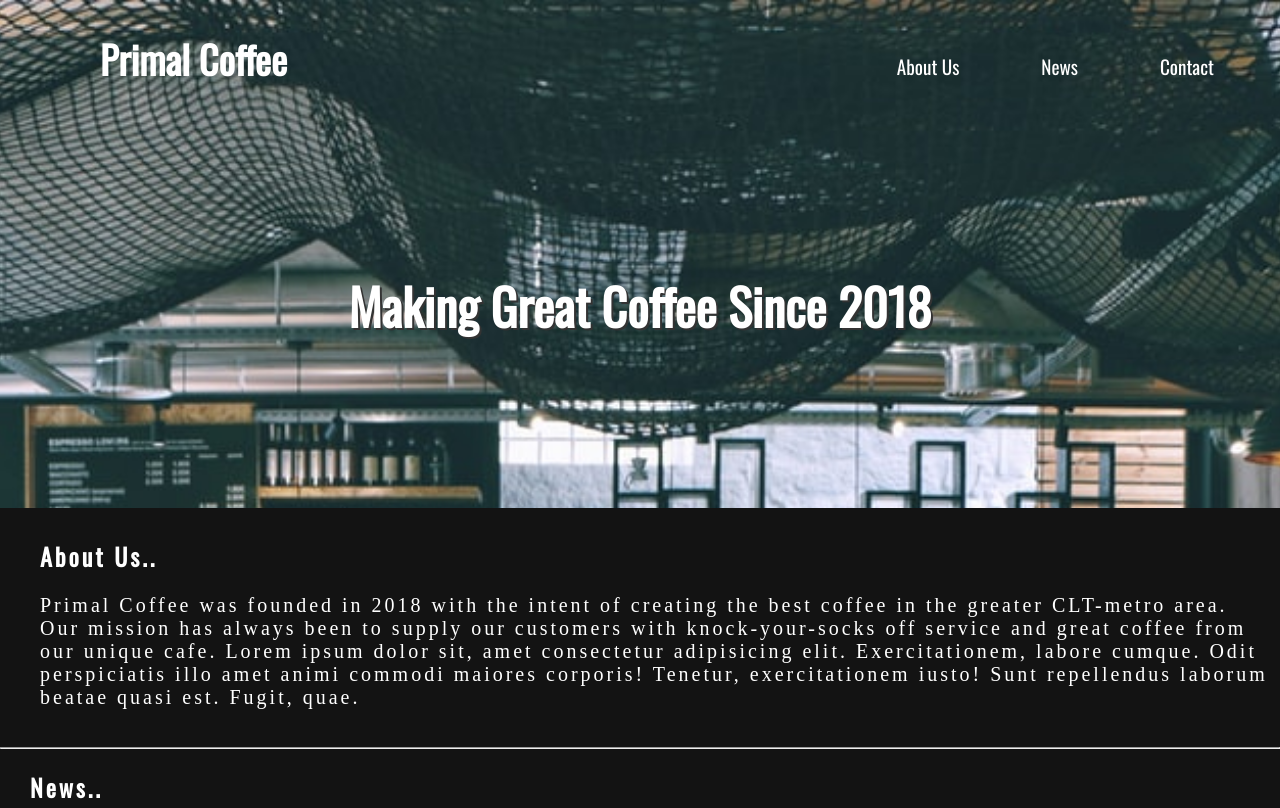
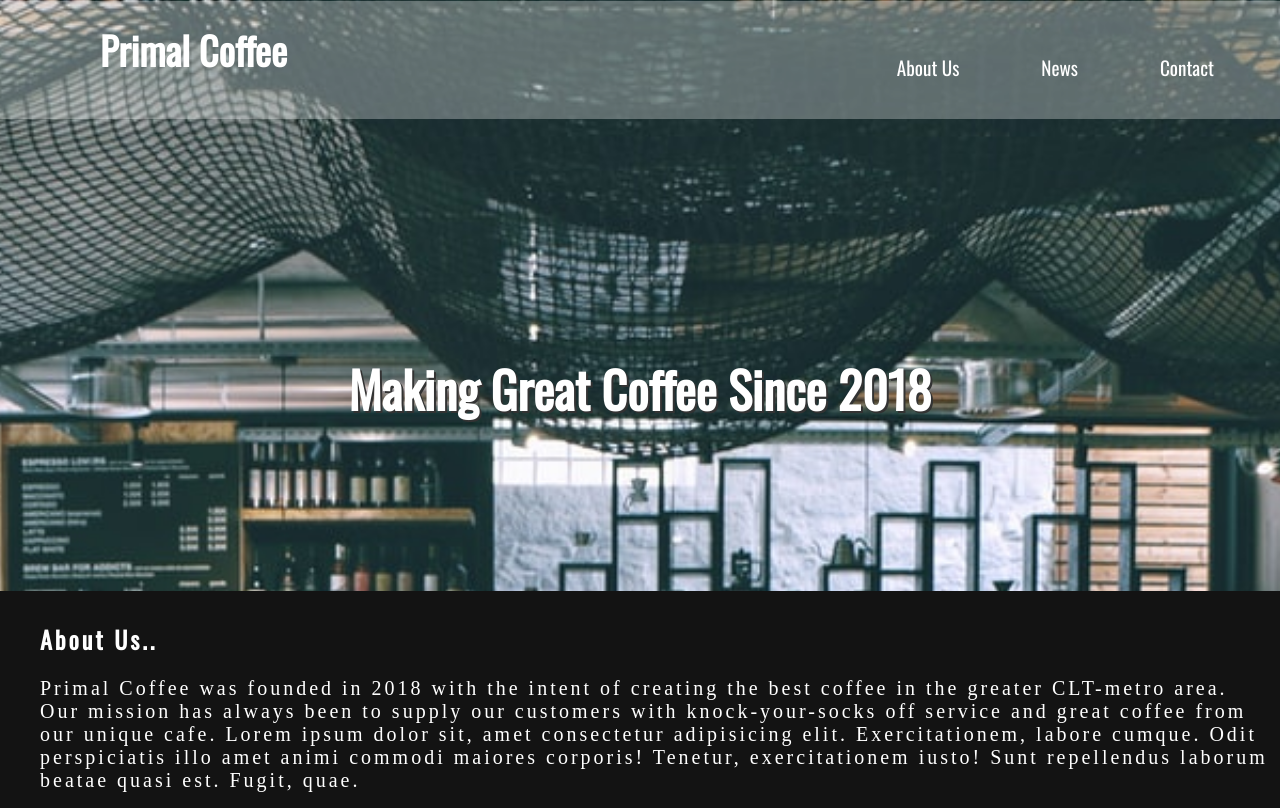
Before and after one commit to Connorhoy/one-page-design, a plain HTML site: page index.html in a window 1280 px wide. Shown: the top 808 px of the page. Drawn offline with nearby package versions, Linux system fonts and the light colour scheme.

Commit message:
Made header sticked to top of page and added semi-transparent background.

```diff
--- a/assets/css/styles.css
+++ b/assets/css/styles.css
@@ -8,7 +8,7 @@ body {
   background-repeat: no-repeat;
   background-position: bottom center;
   background-size: cover;
-  padding: 0;
+  padding-top: 1px;
   margin: 0;
 }
 
@@ -16,6 +16,10 @@ body {
 #header {
   display: flex;
   justify-content: space-between;
+  background:rgba(255, 255, 255, 0.3);
+  position: fixed;
+  right: 0;
+  left: 0;
 }
 
 #header a {
@@ -25,7 +29,7 @@ body {
 #header h1 {
   font-size: 3vw;
   margin-left: 100px;
-  margin-top: 30px;
+  margin-top: 20px;
   display: inline-block;
 }
 
@@ -73,7 +77,7 @@ li a:hover {
 
 .section h1 {
   text-align: center;
-  margin-top: 150px;
+  margin-top: 350px;
 }
 
 #since-2018 {
```
